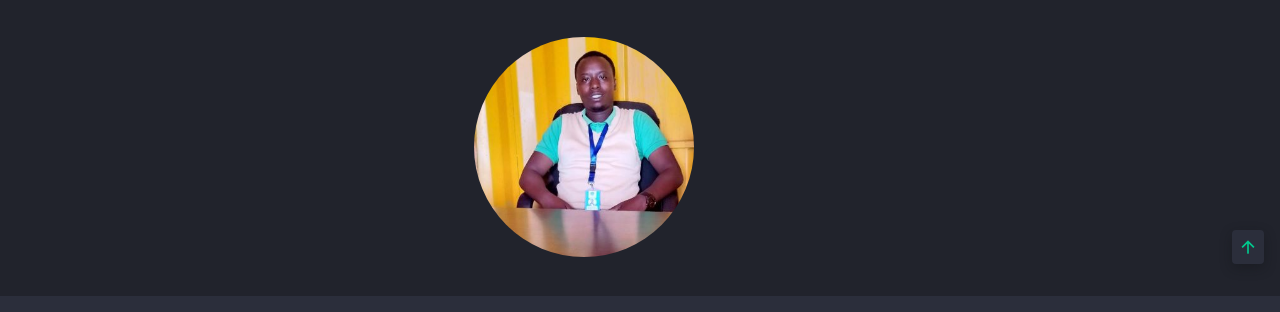
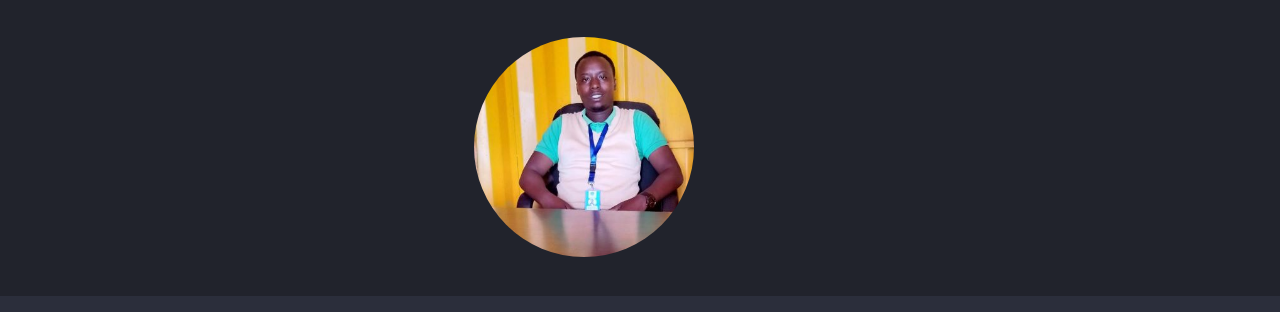
Before and after one commit to Sadikisept/profesion_portfolio, a plain HTML site: page index.html in a window 1280 px wide. Shown: the part 488-800 px from the top of the page. Drawn offline with nearby package versions, Linux system fonts and the light colour scheme.

Commit message:
modify css

```diff
--- a/Css/style.css
+++ b/Css/style.css
@@ -622,7 +622,7 @@ row-gap: 1rem;
 .scrollup{
     position: fixed;
     right: 1rem;
-    bottom: 3rem;
+    bottom: -50%;
    background-color: var(--body-color);
    padding: 6px;
    display: inline-flex;
```
